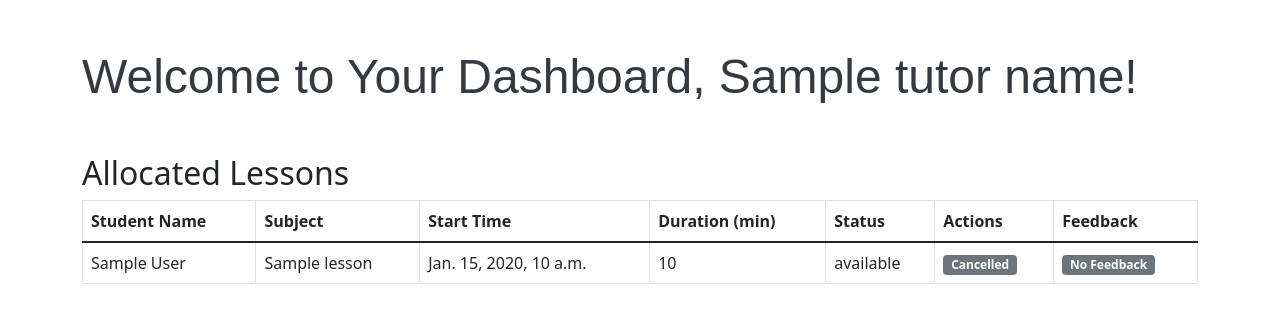
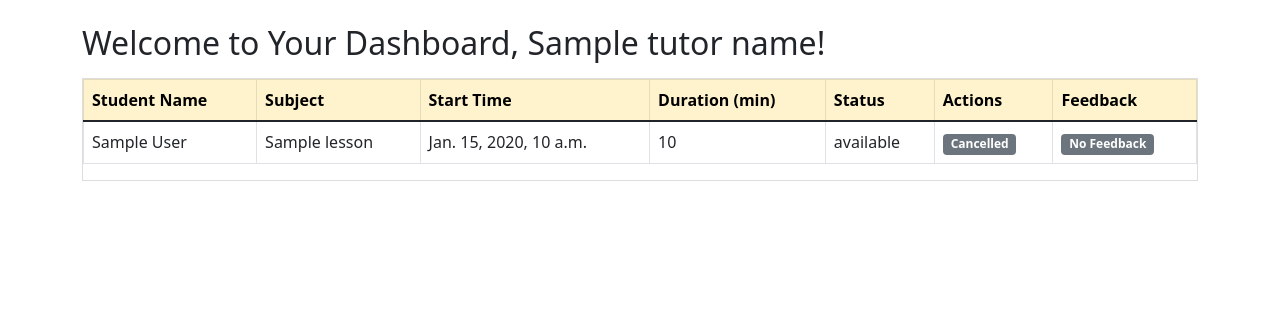
Before and after one commit to sarutafeel/Team_Lynx, a Django app: template tutorials/templates/tutor_dashboard.html in a window 1280 px wide. Shown: the part 56-379 px from the top of the page. Run offline with Django 3.2, Linux system fonts and the light colour scheme; the template is opened without the code that fills it: most values are stand-ins (such as "Sample title", 1, 10 or a date in 2020); some libraries are stand-ins or nearby versions.

Commit message:
Added the scroll functionality to the tables at different proportions depending on empty space as well as fix a bug where once invoice is created it went to main page

```diff
--- a/tutorials/templates/admin_dashboard.html
+++ b/tutorials/templates/admin_dashboard.html
@@ -5,7 +5,7 @@
         <!-- Requests Section -->
         <section>
             <h2 class="mb-3"> Student Requests</h2>
-            <div class="table-responsive">
+            <div class="table-responsive" style="max-height: 185px; overflow-y: auto; border: 1px solid #ddd;">
                 <table class="table table-bordered table-hover">
                     <thead class="table-primary">
                         <tr>
@@ -57,7 +57,7 @@
         <!-- Tutor Requests Section -->
         <section class="mt-5">
             <h2 class="mb-3">Tutor Requests</h2>
-            <div class="table-responsive">
+            <div class="table-responsive" style="max-height: 175px; overflow-y: auto; border: 1px solid #ddd;">
                 <table class="table table-bordered table-hover">
                     <thead class="table-info">
                         <tr>
@@ -97,7 +97,7 @@
         <!-- Lesson Scheduling Section -->
         <section class="mt-5">
             <h2 class="mb-3">Lesson Scheduling</h2>
-            <div class="table-responsive">
+            <div class="table-responsive" style="max-height: 175px; overflow-y: auto; border: 1px solid #ddd;">
                 <table class="table table-bordered table-hover">
                     <thead class="table-dark text-light">
                         <tr>
--- a/tutorials/templates/admin_invoices.html
+++ b/tutorials/templates/admin_invoices.html
@@ -46,7 +46,7 @@
     <!-- Invoices Table Section -->
     <section>
         <h2 class="mb-3">Invoices and Payments</h2>
-        <div class="table-responsive">
+        <div class="table-responsive" style="max-height: 430px; overflow-y: auto; border: 1px solid #ddd;">
             <table class="table table-bordered table-hover">
                 <thead class="table-dark text-light">
                     <tr>
--- a/tutorials/templates/student_invoices.html
+++ b/tutorials/templates/student_invoices.html
@@ -5,7 +5,7 @@
     <!-- Student Invoices Section -->
     <section>
         <h2 class="mb-3">Your Invoices</h2>
-        <div class="table-responsive">
+        <div class="table-responsive" style="max-height: 400px; overflow-y: auto; border: 1px solid #ddd;">
             <table class="table table-bordered table-hover">
                 <thead class="table-info">
                     <tr>
--- a/tutorials/templates/student_requests.html
+++ b/tutorials/templates/student_requests.html
@@ -5,7 +5,7 @@
     <!-- Student Requests Section -->
     <section>
         <h2 class="mb-3">Your Student Requests</h2>
-        <div class="table-responsive">
+        <div class="table-responsive" style="max-height: 400px; overflow-y: auto; border: 1px solid #ddd;">
             <table class="table table-bordered table-hover">
                 <thead class="table-primary">
                     <tr>
--- a/tutorials/templates/tutor_dashboard.html
+++ b/tutorials/templates/tutor_dashboard.html
@@ -1,13 +1,16 @@
 {% extends 'base_content.html' %}
+
 {% block content %}
-<div class="container mt-5">
-    <h1>Welcome to Your Dashboard, {{ tutor_name }}!</h1>
+<div class="container my-4">
 
-    <!-- Allocated Lessons -->
-    <div class="mt-5">
-        <h2>Allocated Lessons</h2>
-        <table class="table table-bordered">
-            <thead>
+    <!-- Tutor Dashboard -->
+    <section>
+        <h2 class="mb-3">Welcome to Your Dashboard, {{ tutor_name }}!</h2>
+
+        <!-- Allocated Lessons Section -->
+        <div class="table-responsive" style="max-height: 400px; overflow-y: auto; border: 1px solid #ddd;">
+            <table class="table table-bordered table-hover">
+                <thead class="table-warning">
                     <tr>
                         <th>Student Name</th>
                         <th>Subject</th>
@@ -43,11 +46,13 @@
                     </tr>
                     {% empty %}
                     <tr>
-                    <td colspan="5" class="text-center">No lessons allocated.</td>
+                        <td colspan="7" class="text-center">No lessons allocated.</td>
                     </tr>
                     {% endfor %}
                 </tbody>
             </table>
         </div>
+    </section>
+
 </div>
 {% endblock %}
--- a/tutorials/templates/tutor_requests.html
+++ b/tutorials/templates/tutor_requests.html
@@ -5,7 +5,7 @@
     <!-- Tutor Requests Section -->
     <section>
         <h2 class="mb-3">Your Tutor Requests</h2>
-        <div class="table-responsive">
+        <div class="table-responsive" style="max-height: 400px; overflow-y: auto; border: 1px solid hsl(0, 0%, 87%);">
             <table class="table table-bordered table-hover">
                 <thead class="table-info">
                     <tr>
--- a/tutorials/views.py
+++ b/tutorials/views.py
@@ -229,7 +229,8 @@ def create_invoice(request):
         )
 
         messages.success(request, "Invoice created successfully!")
-        return redirect('admin_dashboard')
+        return HttpResponseRedirect(request.META.get('HTTP_REFERER', '/create_invoice'))
+
 
     students = Student.objects.all()  # Ensure all students are fetched
     tutors = Tutor.objects.all()
```
Also changed, not shown: tutorials/templates/student_dashboard.html (+12 -17 lines). Lines whose indentation alone changed are shown as unchanged.
